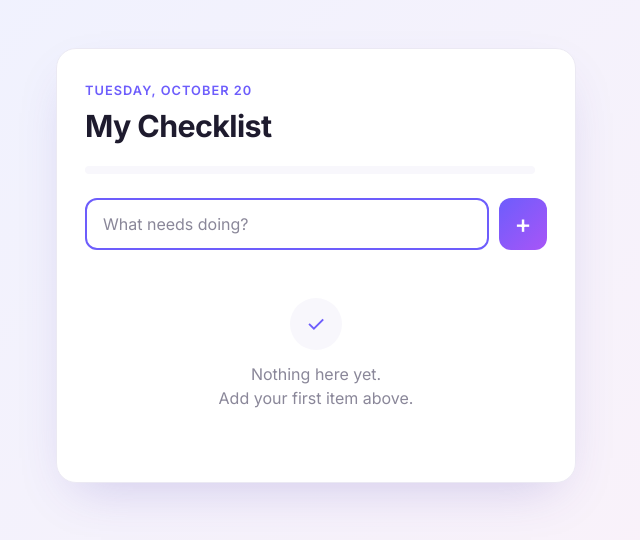
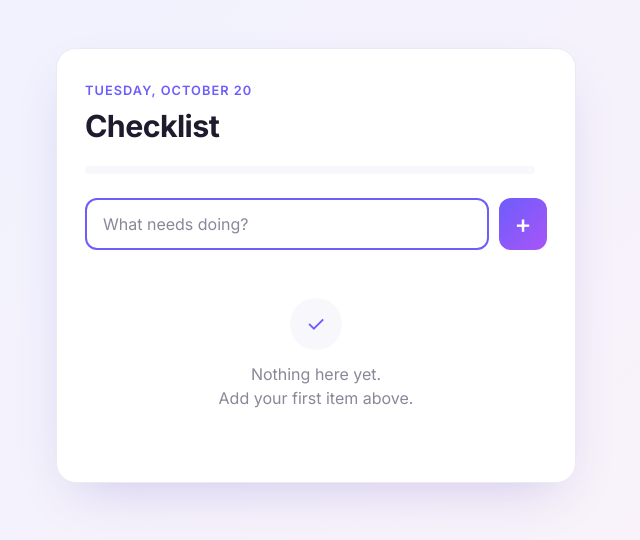
Before and after one commit to BWilkins708/Checklist, a plain HTML site: page checklist.html in a window 1280 px wide. Shown: the whole page, without its empty margins (324-964 px from the left). Drawn offline with Linux system fonts and the light colour scheme.

Commit message:
Default the list heading to Checklist
Co-Authored-By: Claude Opus 5.5 <noreply@anthropic.com>

```diff
--- a/checklist.html
+++ b/checklist.html
@@ -22,7 +22,7 @@
   <main class="card">
     <header>
       <p class="eyebrow" id="today"></p>
-      <h1 id="title" title="Click to rename">My Checklist</h1>
+      <h1 id="title" title="Click to rename">Checklist</h1>
       <div class="progress">
         <div class="progress-bar"><div class="progress-fill" id="progressFill"></div></div>
         <span class="count" id="count"></span>
--- a/script.js
+++ b/script.js
@@ -173,7 +173,7 @@ function showTitle(name) {
   document.title = name; // the browser tab shows it too
 }
 
-try { showTitle(localStorage.getItem(TITLE_KEY) || "My Checklist"); } catch (e) {}
+try { showTitle(localStorage.getItem(TITLE_KEY) || "Checklist"); } catch (e) {}
 
 titleEl.onclick = () => {
   const box = document.createElement("input");
--- a/sw.js
+++ b/sw.js
@@ -1,6 +1,6 @@
 // Service worker: keeps a copy of the app so it opens and works offline.
 // Bump VERSION when you want installed copies to drop their old cache.
-const VERSION = "v2";
+const VERSION = "v3";
 const CACHE = "checklist-" + VERSION;
 
 const APP_FILES = [
```
